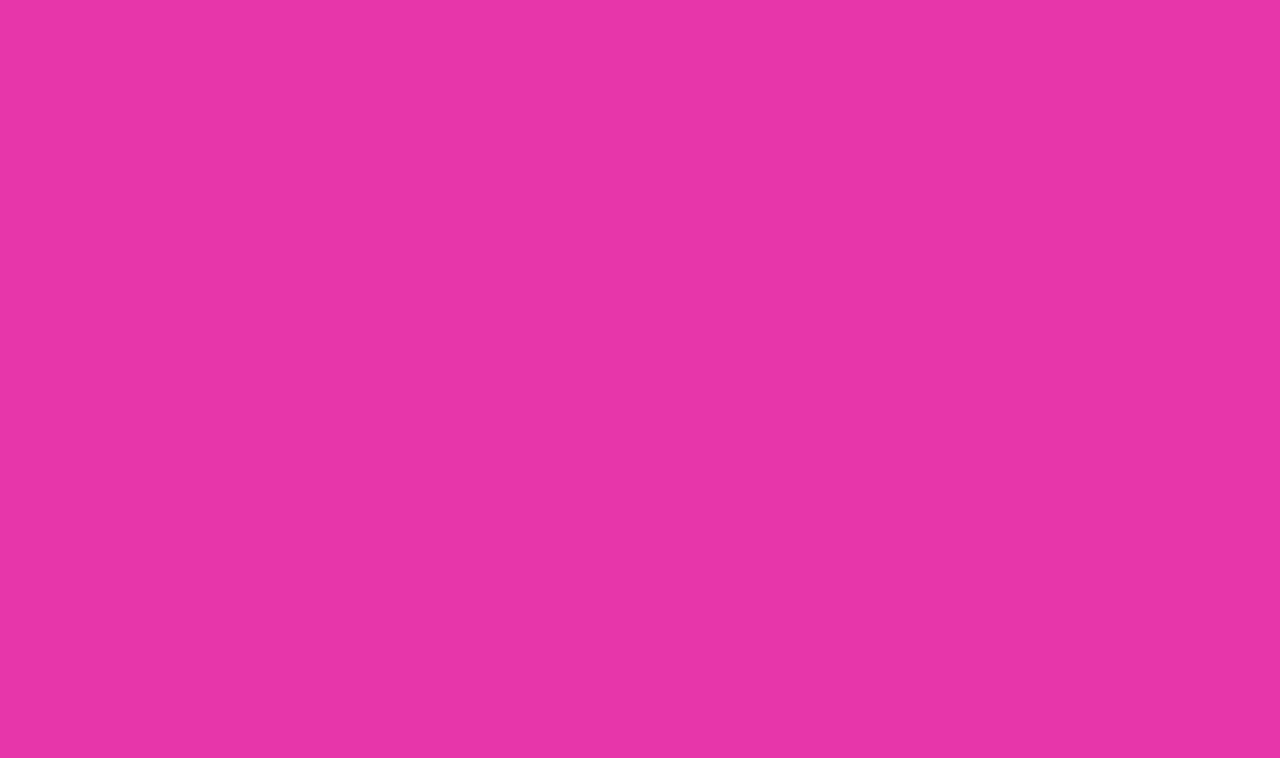
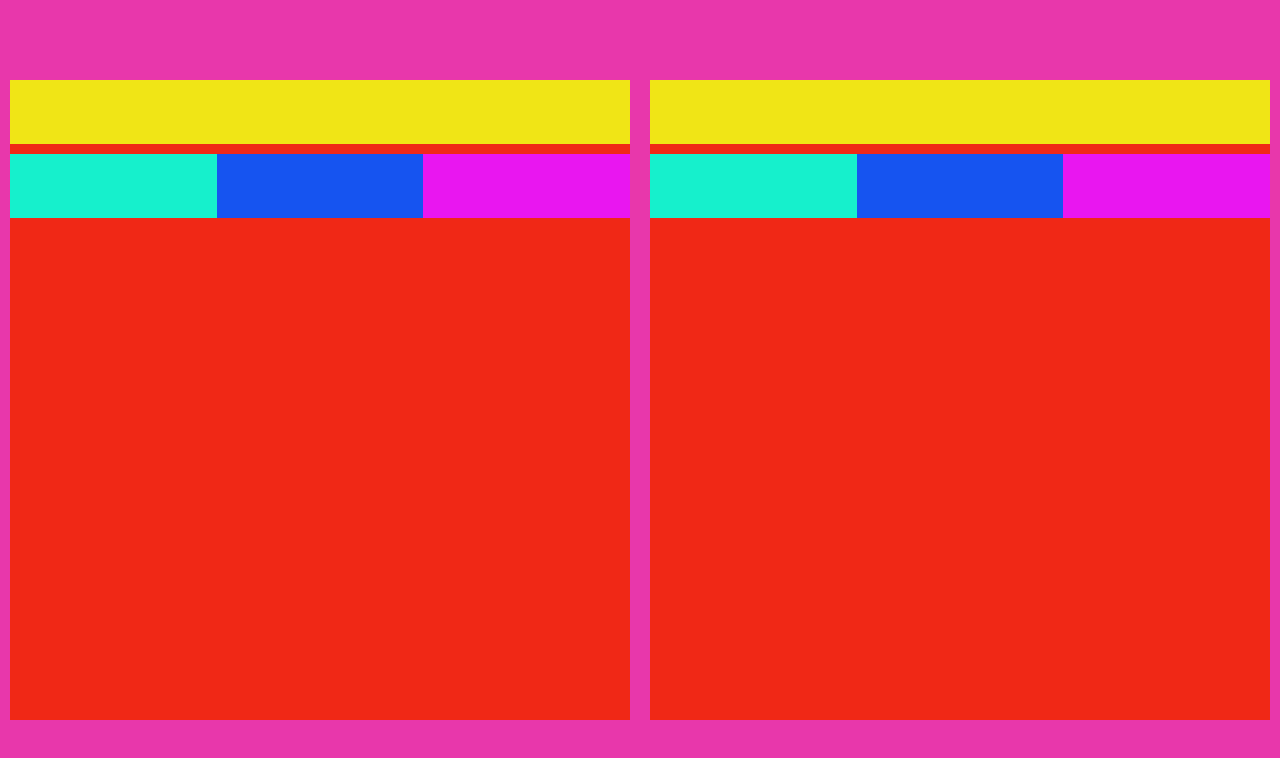
Before and after one commit to Gerenciar-gastos/Gerenciar_gastos_front, a React (Vite) app: page /monthEdition in a window 1280 px wide. Shown: the top 758 px of the page. Built offline with nearby package versions, Linux system fonts and the light colour scheme.

Commit message:
feat: implementing the containers

```diff
--- a/src/assets/styled/monthEditionStyled/monthEditionStyled.jsx
+++ b/src/assets/styled/monthEditionStyled/monthEditionStyled.jsx
@@ -6,6 +6,52 @@ export const All = styled.div`
  width: 100vw;
  height: 100vh;
  display: flex;
- justify-content: space-around;
+ justify-content: center;
  align-items: center;
 `;
+
+export const Conteiner = styled.div`
+ background-color: #f02816;
+ color: aliceblue;
+ width: 60vw;
+ height: 80vh;
+ margin-right: 10px;
+ margin-left: 10px;
+`;
+
+export const NameCard = styled.div`
+ background-color: #f0e516;
+ color: aliceblue;
+ width: 100%;
+ height: 10%;
+`;
+
+export const NamePersonValue = styled.div`
+ background-color: #5ff016;
+ color: aliceblue;
+ width: 100%;
+ height: 10%;
+ margin-top: 10px;
+ display: flex;
+`;
+
+export const Name = styled.div`
+ background-color: #16f0cc;
+ color: aliceblue;
+ width: 100%;
+ height: 100%;
+`;
+
+export const Person = styled.div`
+ background-color: #1654f0;
+ color: aliceblue;
+ width: 100%;
+ height: 100%;
+`;
+
+export const Value = styled.div`
+ background-color: #e916f0;
+ color: aliceblue;
+ width: 100%;
+ height: 100%;
+`;
--- a/src/pages/MonthEdition.jsx
+++ b/src/pages/MonthEdition.jsx
@@ -1,4 +1,4 @@
-import { All } from "../assets/styled/monthEditionStyled/monthEditionStyled";
+import { All, Conteiner, NameCard, NamePersonValue, Name, Person, Value } from "../assets/styled/monthEditionStyled/monthEditionStyled";
 
 
 export default function MonthEdition() {
@@ -6,6 +6,23 @@ export default function MonthEdition() {
 
     return (
       <All>
+            <Conteiner>
+                <NameCard></NameCard>
+                <NamePersonValue>
+                    <Name></Name>
+                    <Person></Person>
+                    <Value></Value>
+                </NamePersonValue>
+            </Conteiner>
+            <Conteiner>
+                <NameCard></NameCard>
+                <NamePersonValue>
+                    <Name></Name>
+                    <Person></Person>
+                    <Value></Value>
+                </NamePersonValue>
+            </Conteiner>
+
 
       </All>
     );
```
